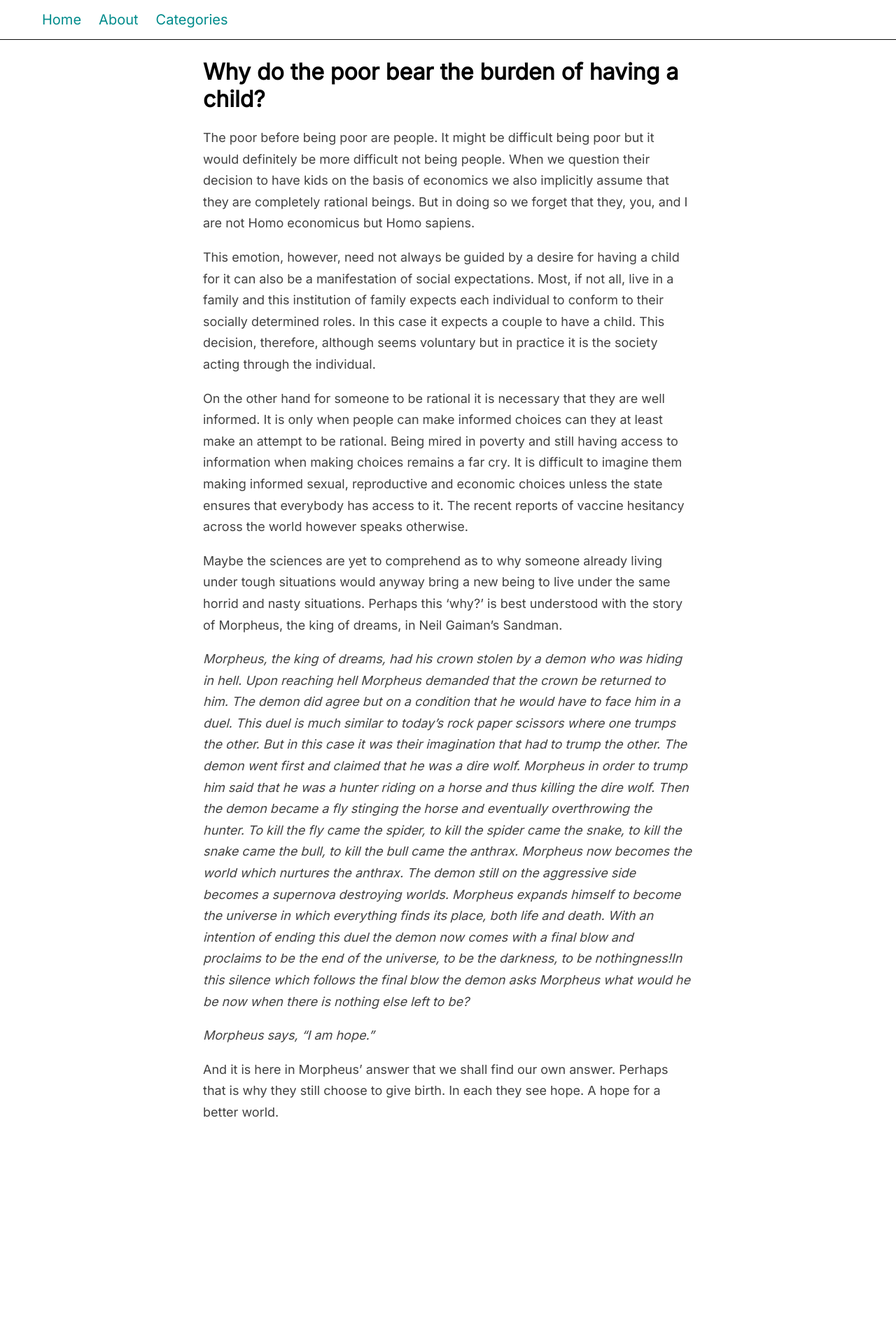
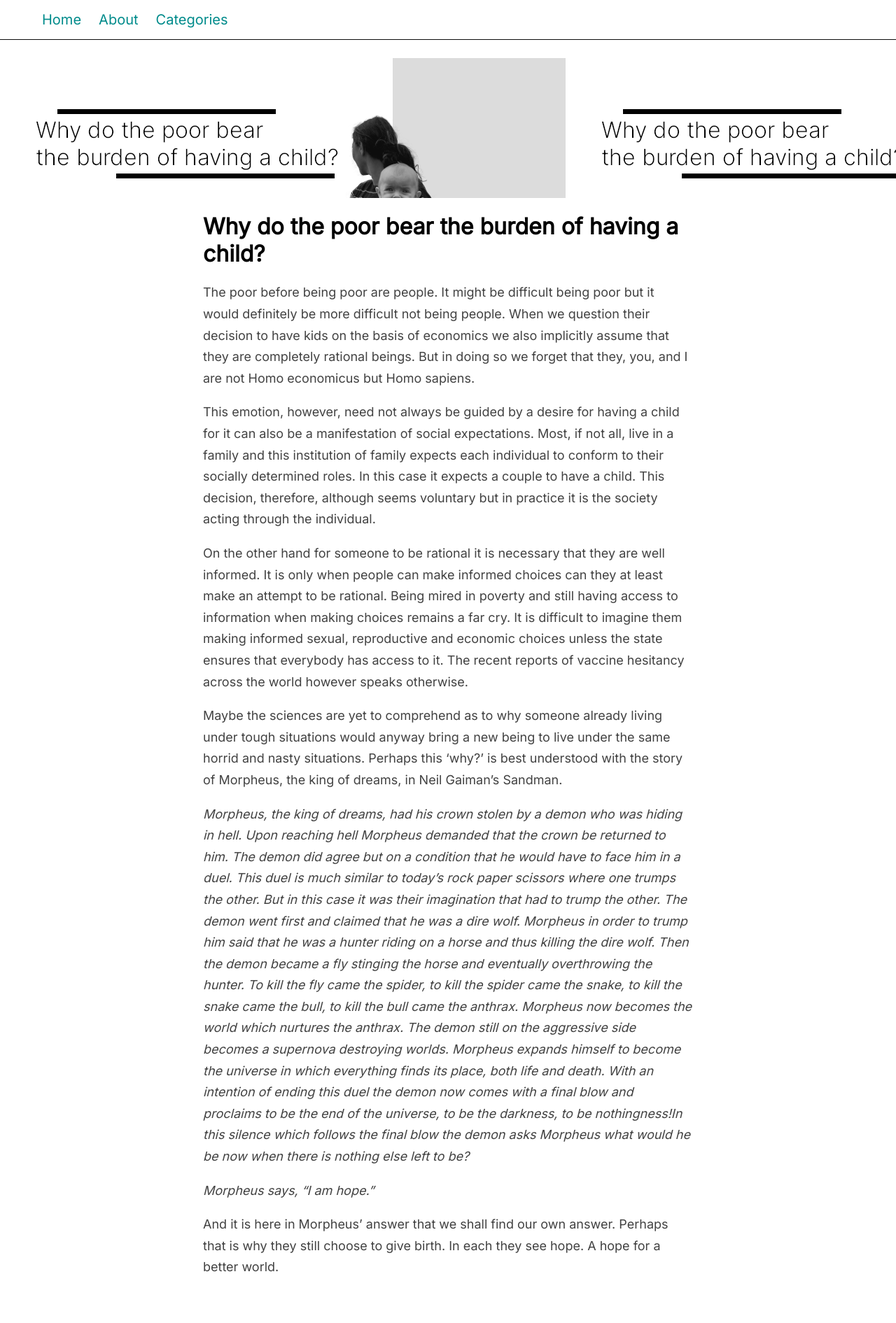
Before and after one commit to generalistsanctuary/generalistsanctuary.github.io, a Jekyll site: the page built from _posts/2021-08-10-Why-do-the-poor-bear-the-burden-of-having-a-child.md, in a window 1280 px wide. Shown: the whole page at 70% size. Built offline with Jekyll 4.4.1, drawn with Linux system fonts in a browser that asks for light colours; before the commit the page ends 1670 px from its top, so only the background shows below that.

Commit message:
Update posts-style.css

```diff
--- a/styles/posts-style.css
+++ b/styles/posts-style.css
@@ -1,3 +1,7 @@
+.intro{
+    padding: 100px;
+    background-image: url(https://generalistsanctuary.github.io/assets/poor-child.png)
+ }
 body{
     width: 100%;
     margin: 0 auto;
```
